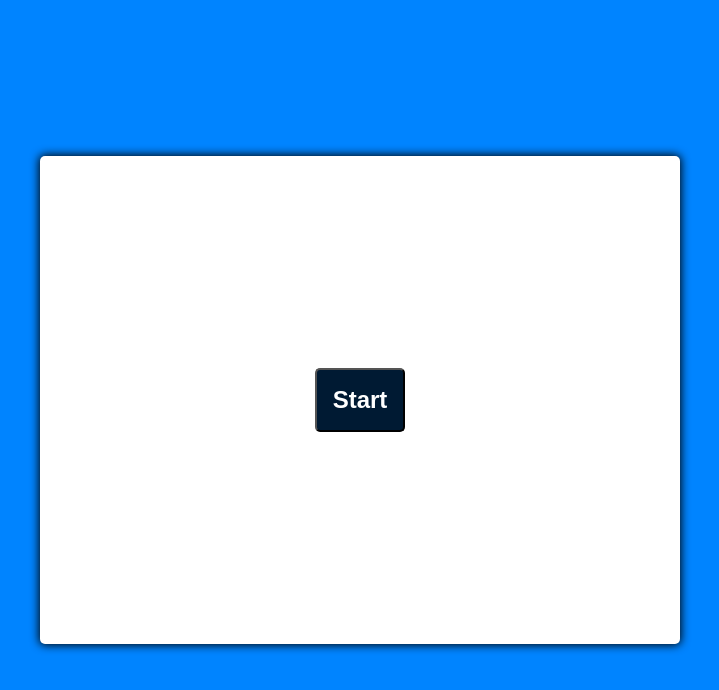
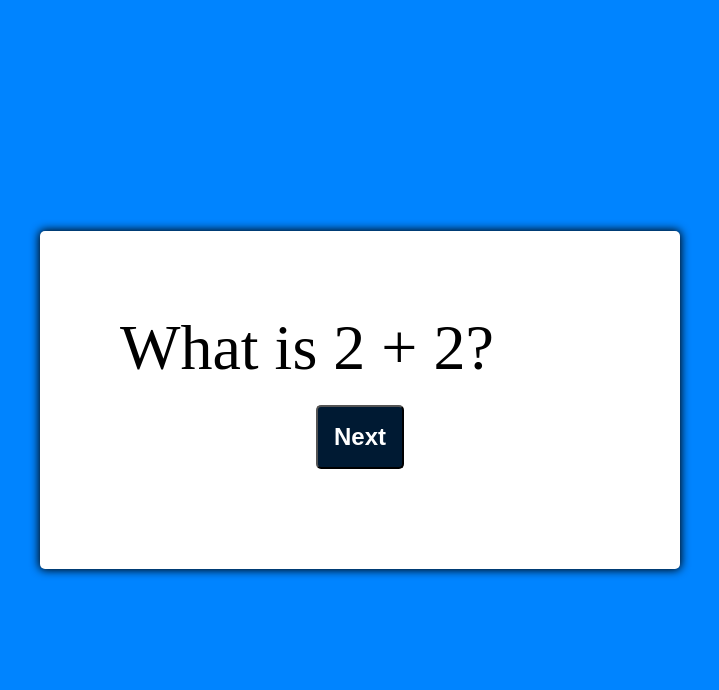
Before and after one commit to cellhaze/quiz-app, a website built with Vite: page index.html in a window 1280 px wide. Both pictures are taken after a click on the button "Start". Shown: the whole page, without its empty margins (200-919 px from the left). Built offline with nearby package versions, Linux system fonts and the light colour scheme.

Commit message:
added logic. answer buttons no reflected on dom. data shows in console, classes are added by fuction, but not being appended

```diff
--- a/index.html
+++ b/index.html
@@ -11,7 +11,7 @@
     <div id="app">
       <div class="container">
         <div id="q-container" class="hide">
-          <div id="question">Question</div>
+          <div id="question">Question:</div>
           <div id="answers" class="btn-grid">
             <button class="btn">Answer 1</button>
             <button class="btn">Answer 2</button>
--- /dev/null
+++ b/main.js
@@ -0,0 +1,67 @@
+// Components
+const startBtn = document.getElementById("start");
+const nextBtn = document.getElementById("next");
+const qContainer = document.getElementById("q-container");
+const aContainer = document.getElementById("answers");
+
+// Variables for shuffled array of quetstions and current question index
+let shuffledQuestions, currentQIndex;
+
+startBtn.addEventListener("click", startGame);
+
+// Start Game
+function startGame() {
+  console.log("Game started");
+  // Hide start button
+  startBtn.classList.add("hide");
+
+  // Reveal next button and question
+  nextBtn.classList.remove("hide");
+  qContainer.classList.remove("hide");
+
+  // 50% change number will be positive, or negative
+  shuffledQuestions = questions.sort(() => Math.random() - 0.5);
+  // starting at question 1
+  currentQIndex = 0;
+  setNextQuestion();
+}
+
+function setNextQuestion() {
+  console.log("Next question");
+  // picks random question from shuffled array
+  showQuestion(shuffledQuestions[currentQIndex]);
+}
+
+function selectAnswer() {
+  console.log("Answer selected");
+}
+
+function showQuestion(question) {
+  // updates question text element
+  qContainer.innerText = question.question;
+
+  question.answers.forEach((answer) => {
+    const button = document.createElement("button");
+    button.innerText = answer.text;
+    button.classList.add("btn");
+    if (answer.correct) {
+      button.dataset.correct = answer.correct;
+    }
+    console.log(button);
+    button.addEventListener("click", selectAnswer);
+    aContainer.appendChild(button);
+  });
+}
+
+const questions = [
+  {
+    question: `What is 2 + 2?`,
+    answers: [
+      // 4 options for buttons
+      { text: `4`, correct: true },
+      { text: `22`, correct: false },
+      { text: `2`, correct: false },
+      { text: `0`, correct: false },
+    ],
+  },
+];
--- a/style.css
+++ b/style.css
@@ -38,7 +38,7 @@ body.wrong {
 
 .container {
   background-color: white;
-  padding: 12rem;
+  padding: 5rem;
   width: 800px;
   max-width: 80%;
   border-radius: 5px;
```
